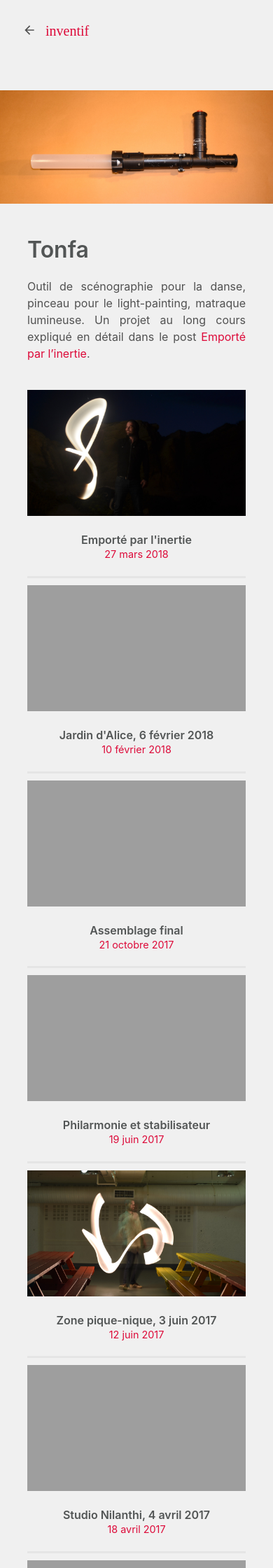
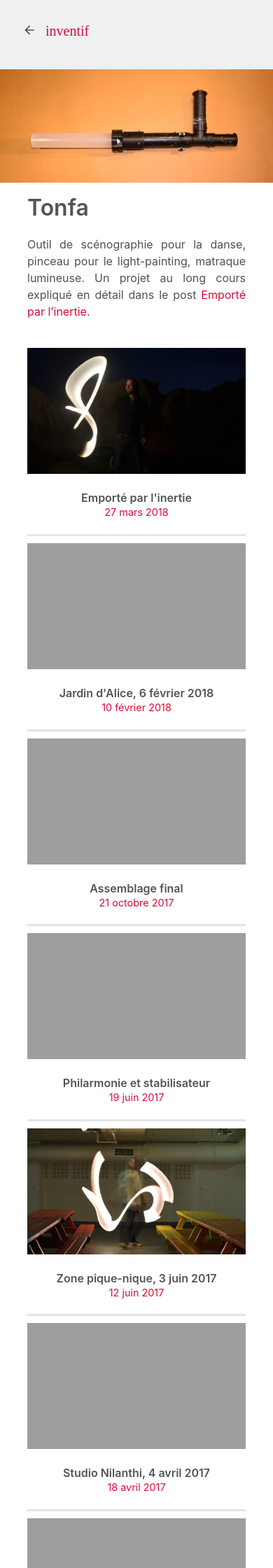
Before and after one commit to Ruff9/inventif, a Jekyll site: the page built from category/tonfa.md, in a window 390 px wide. Shown: the top 2240 px of the page at 70% size. Built offline with Jekyll 4.4.1, drawn with Linux system fonts in a browser that asks for light colours.

Commit message:
fix tonfa mobile page

```diff
--- /dev/null
+++ b/_includes/category-cover.html
@@ -0,0 +1,10 @@
+{% capture imagePath %}/assets/images/posts/{{ include.name }}{% endcapture %}
+
+<figure class='category-cover'>
+  <img src="{{ imagePath | absolute_url }}" {% if include.alt %} alt="{{ include.alt }}" {% endif %} {% if include.width %} width="{{ include.width }}" {% endif %}/>
+  {% if include.legend-link-target %}
+    <figcaption><a href='{{ include.legend-link-target | relative_url }}' target='blank'>{{ include.legend-text  }}</a></figcaption>
+  {% elsif include.legend-text %}
+    <figcaption>{{ include.legend-text  }}</figcaption>
+  {% endif %}
+</figure>
--- a/_sass/category-page.scss
+++ b/_sass/category-page.scss
@@ -84,12 +84,12 @@
   text-align: center;
 }
 
-.category-tonfa-header {
-  height: 180px;
-  background-size: cover;
-  background-position: center;
+.category-cover {
+  width: 100%;
+  max-width: 1100px;
+  margin: 0 auto;
 
   @media (min-width: $medium-breakpoint) {
-    height: 150px;
+    margin: 30px auto;
   }
 }
--- a/_sass/hydeout/_layout.scss
+++ b/_sass/hydeout/_layout.scss
@@ -121,6 +121,7 @@ body {
   flex: 1 1 auto;
   display: flex;
   flex-direction: column;
+  background: $body-bg;
 
   > .content {
     flex-grow: 1;
--- a/category/tonfa.md
+++ b/category/tonfa.md
@@ -4,7 +4,7 @@ title: Tonfa
 category: tonfa
 ---
 
-{% include image.html name="category_tonfa_cover.JPG" alt="Photo tonfa"%}
+{% include category-cover.html name="category_tonfa_cover.JPG" alt="Photo tonfa"%}
 
 <h1 class="category-page-title">{{ page.title }}</h1>
 
```
